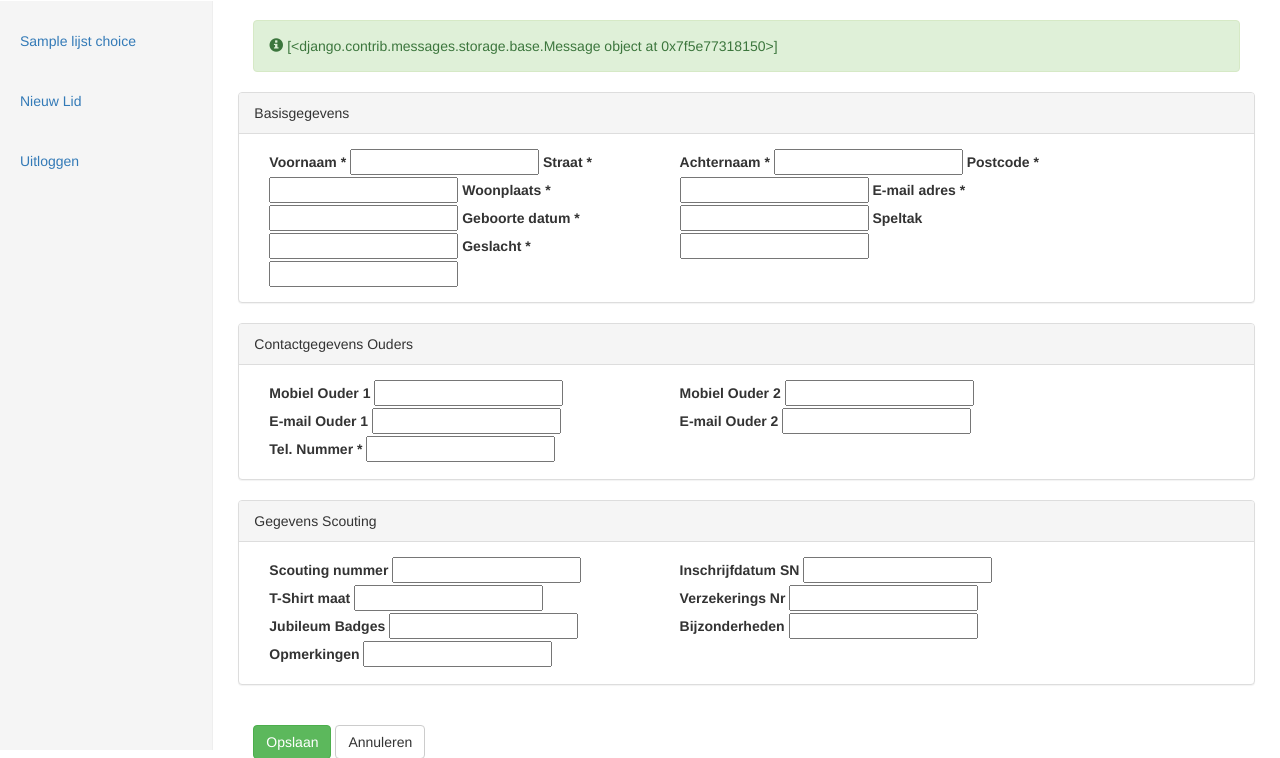
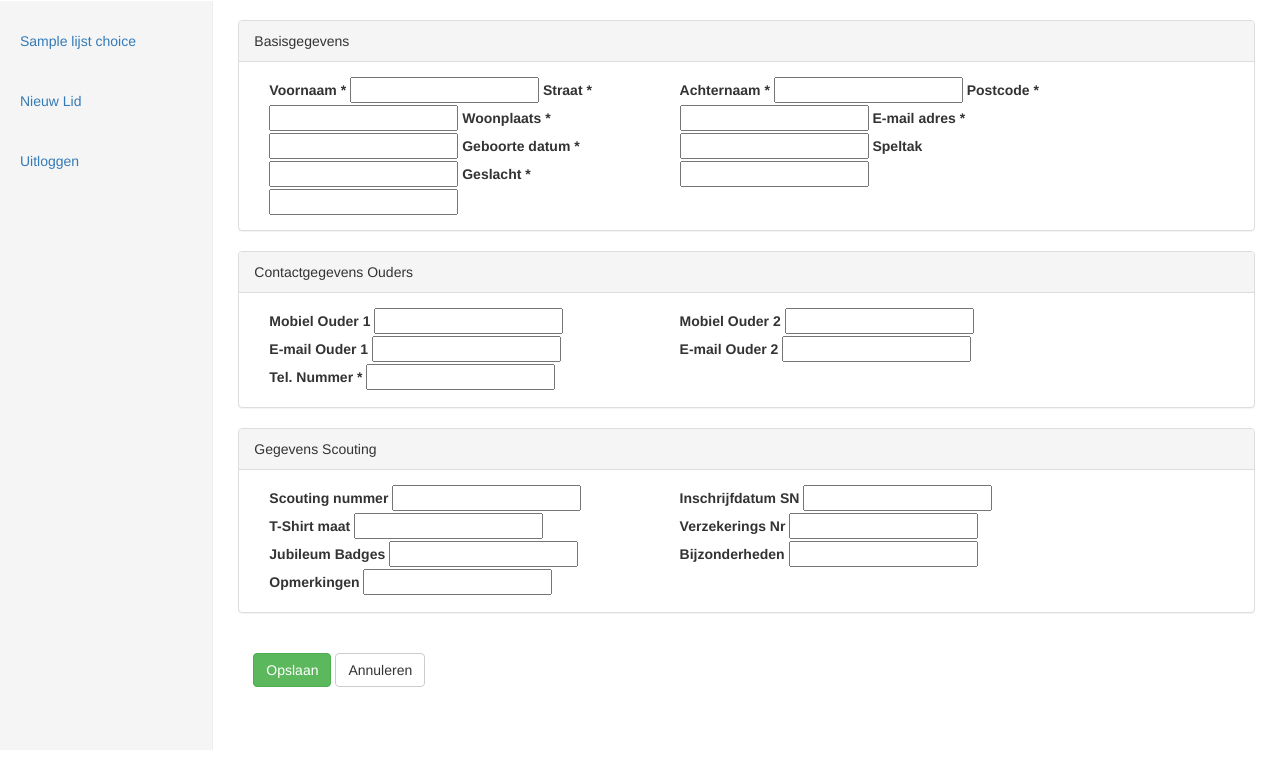
Before and after one commit to djoamersfoort/LedenAdministratie, a Django app: template templates/edit_lid.html in a window 1280 px wide. Shown: the part 50-808 px from the top of the page. Run offline with Django 3.2, Linux system fonts and the light colour scheme; the template is opened without the code that fills it: most values are stand-ins (such as "Sample title", 1, 10 or a date in 2020); one stand-in notice (Sample message) is shown; form fields are guessed from the names that the template uses; some libraries are stand-ins or nearby versions.

Commit message:
- Add openid logout - remove unused messages alert

```diff
--- a/LedenAdministratie/views.py
+++ b/LedenAdministratie/views.py
@@ -36,7 +36,7 @@ def check_user(user):
 @user_passes_test(check_user)
 def logoff(request):
     logout(request)
-    return redirect('login')
+    return django.http.HttpResponseRedirect('https://login.scouting.nl/provider/logout/')
 
 
 @user_passes_test(check_user)
--- a/templates/alerts.html
+++ b/templates/alerts.html
@@ -1,9 +1,4 @@
-{% if messages %}
-    <div class="alert alert-success">
-        <span class="glyphicon glyphicon-info-sign"></span>
-        {{ messages }}
-    </div>
-{% endif %}
+
 {% if form.errors %}
     <div class="alert alert-danger">
         <span class="glyphicon glyphicon-exclamation-sign"></span>
```
